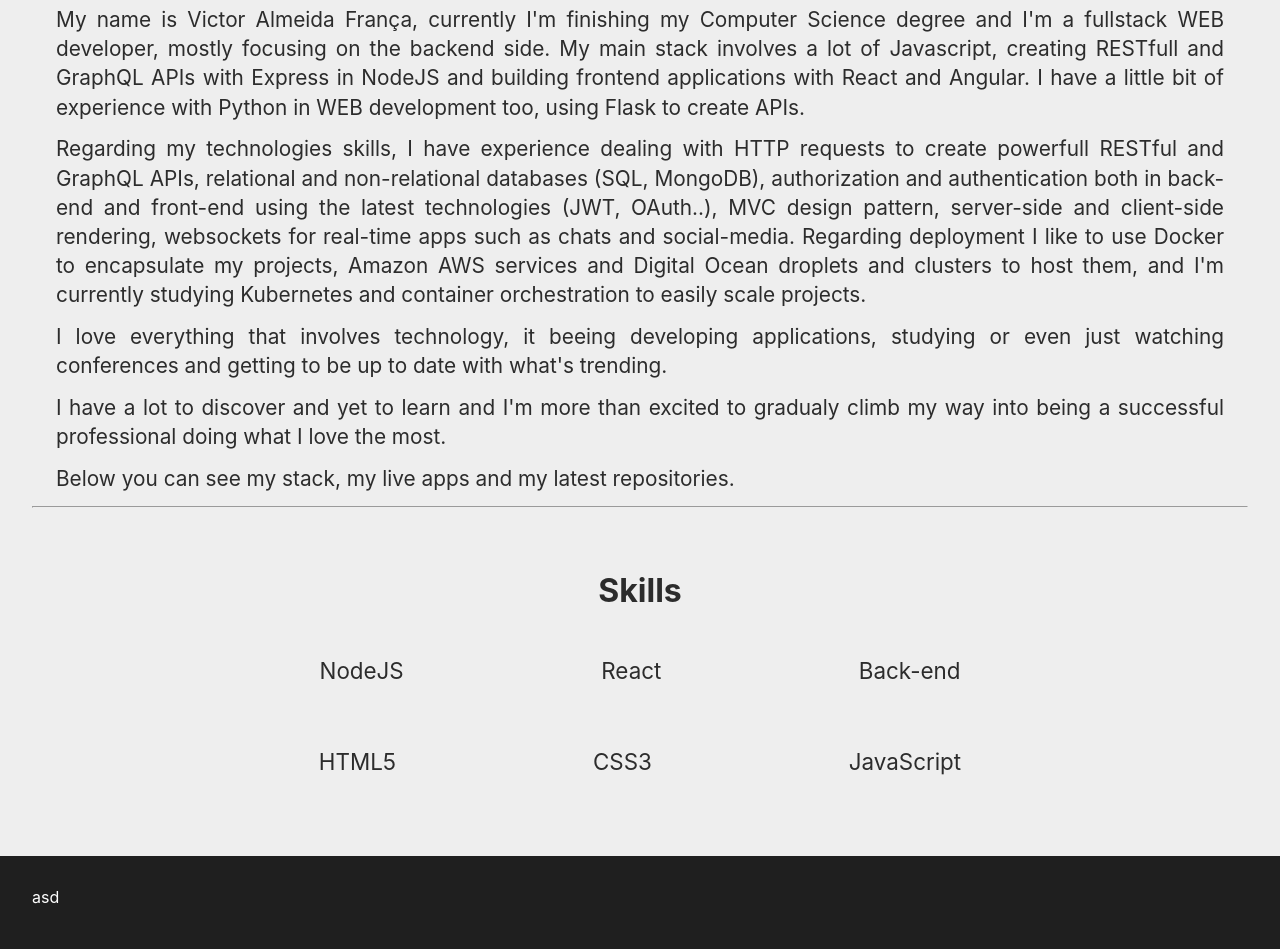
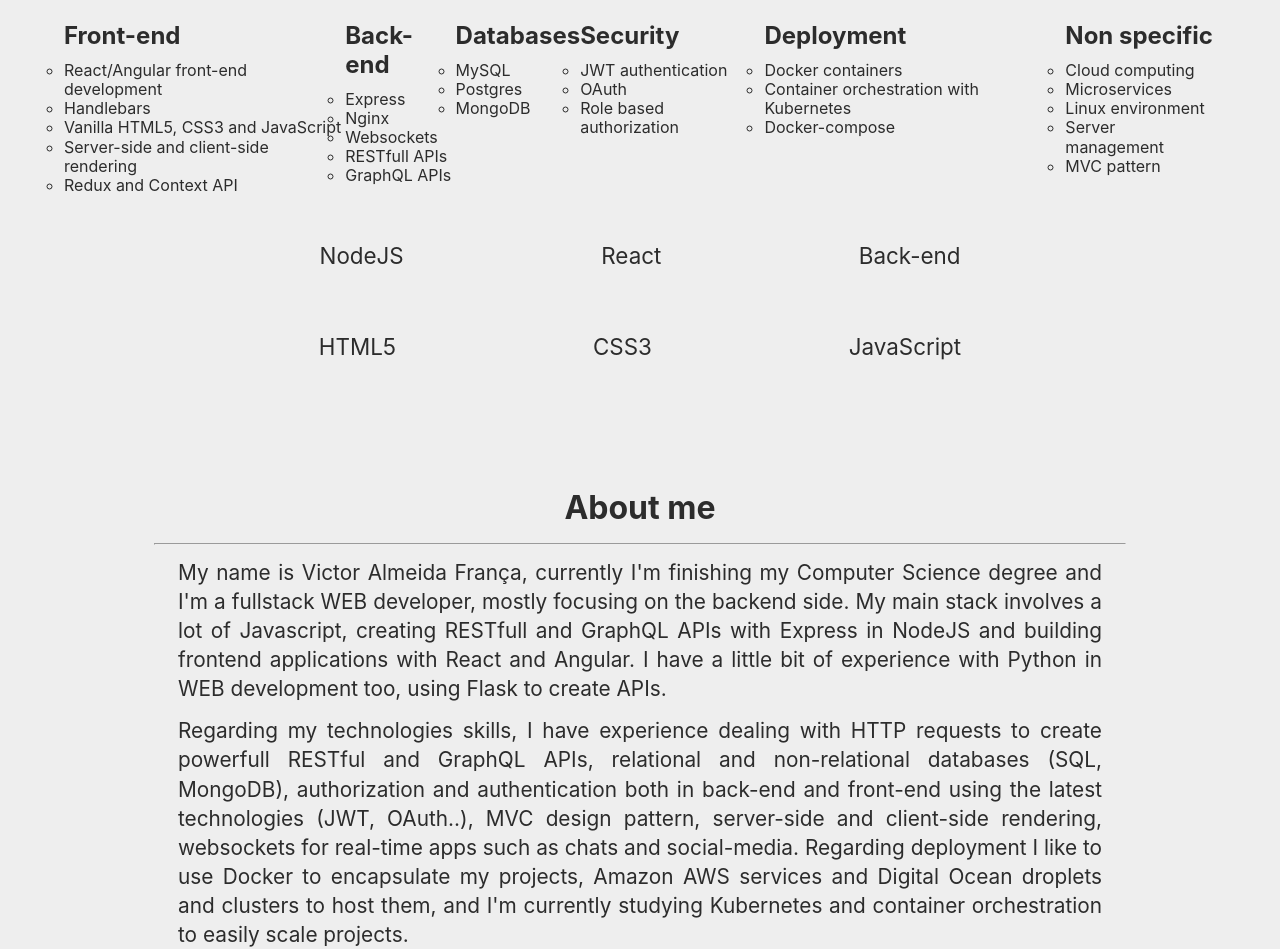
Before and after one commit to fr4nca/portfolio-ssr, a Next.js app: page / in a window 1280 px wide. Shown: the part 912-1861 px from the top of the page. Built offline with nearby package versions, Linux system fonts and the light colour scheme; no server answers.

Commit message:
added skills uls

```diff
--- a/components/About/About.css
+++ b/components/About/About.css
@@ -1,5 +1,6 @@
 #about .section {
   margin-bottom: 3rem;
+  padding: 2rem;
 }
 
 #about .section .me {
@@ -16,6 +17,15 @@
   display: flex;
   flex-direction: column;
   font-size: 1.4rem;
+}
+
+#about .section #skills {
+  display: flex;
+  justify-content: space-evenly;
+}
+
+#about .section #skills h2 {
+  margin-bottom: 0.6rem;
 }
 
 #about .section .skills-list #frameworks {
@@ -37,3 +47,14 @@
   display: block;
   margin: 0.5rem auto;
 }
+
+@media (max-width: 768px) {
+  #about .section #skills {
+    flex-direction: column;
+    justify-content: center;
+  }
+
+  #about .section #skills ul {
+    margin-top: 1rem;
+  }
+}
--- a/components/About/About.js
+++ b/components/About/About.js
@@ -6,47 +6,52 @@ export default class About extends Component {
     return (
       <div id="about" className="bg-light p-2">
         <div className="section">
-          <h2 className="section-heading">About me</h2>
-          <hr />
-          <p className="me">
-            My name is Victor Almeida França, currently I'm finishing my
-            Computer Science degree and I'm a fullstack WEB developer, mostly
-            focusing on the backend side. My main stack involves a lot of
-            Javascript, creating RESTfull and GraphQL APIs with Express in
-            NodeJS and building frontend applications with React and Angular. I
-            have a little bit of experience with Python in WEB development too,
-            using Flask to create APIs.
-          </p>
-          <p className="me">
-            Regarding my technologies skills, I have experience dealing with
-            HTTP requests to create powerfull RESTful and GraphQL APIs,
-            relational and non-relational databases (SQL, MongoDB),
-            authorization and authentication both in back-end and front-end
-            using the latest technologies (JWT, OAuth..), MVC design pattern,
-            server-side and client-side rendering, websockets for real-time apps
-            such as chats and social-media. Regarding deployment I like to use
-            Docker to encapsulate my projects, Amazon AWS services and Digital
-            Ocean droplets and clusters to host them, and I'm currently studying
-            Kubernetes and container orchestration to easily scale projects.
-          </p>
-          <p className="me">
-            I love everything that involves technology, it beeing developing
-            applications, studying or even just watching conferences and getting
-            to be up to date with what's trending.
-          </p>
-          <p className="me">
-            I have a lot to discover and yet to learn and I'm more than excited
-            to gradualy climb my way into being a successful professional doing
-            what I love the most.
-          </p>
-          <p className="me">
-            Below you can see my stack, my live apps and my latest repositories.
-          </p>
-          <hr />
-        </div>
-        <div className="container">
-          <div className="section">
-            <h2 className="section-heading">Skills</h2>
+          <h2 className="section-heading">Skills</h2>
+          <ul id="skills">
+            <ul id="frotend-skills">
+              <h2>Front-end</h2>
+              <li>React/Angular front-end development</li>
+              <li>Handlebars</li>
+              <li>Vanilla HTML5, CSS3 and JavaScript</li>
+              <li>Server-side and client-side rendering</li>
+              <li>Redux and Context API</li>
+            </ul>
+            <ul id="backend-skills">
+              <h2>Back-end</h2>
+              <li>Express </li>
+              <li>Nginx</li>
+              <li>Websockets</li>
+              <li>RESTfull APIs</li>
+              <li>GraphQL APIs</li>
+            </ul>
+            <ul id="databases-skills">
+              <h2>Databases</h2>
+              <li>MySQL</li>
+              <li>Postgres</li>
+              <li>MongoDB</li>
+            </ul>
+            <ul id="security-skills">
+              <h2>Security</h2>
+              <li>JWT authentication</li>
+              <li>OAuth</li>
+              <li>Role based authorization</li>
+            </ul>
+            <ul id="deployment-skills">
+              <h2>Deployment</h2>
+              <li>Docker containers</li>
+              <li>Container orchestration with Kubernetes</li>
+              <li>Docker-compose</li>
+            </ul>
+            <ul id="nonspecific-skills">
+              <h2>Non specific</h2>
+              <li>Cloud computing</li>
+              <li>Microservices</li>
+              <li>Linux environment</li>
+              <li>Server management</li>
+              <li>MVC pattern</li>
+            </ul>
+          </ul>
+          <div className="container">
             <ul className="skills-list">
               <div id="frameworks">
                 <li>
@@ -79,6 +84,49 @@ export default class About extends Component {
             </ul>
           </div>
         </div>
+        <div className="container">
+          <div className="section">
+            <h2 className="section-heading">About me</h2>
+            <hr />
+            <p className="me">
+              My name is Victor Almeida França, currently I'm finishing my
+              Computer Science degree and I'm a fullstack WEB developer, mostly
+              focusing on the backend side. My main stack involves a lot of
+              Javascript, creating RESTfull and GraphQL APIs with Express in
+              NodeJS and building frontend applications with React and Angular.
+              I have a little bit of experience with Python in WEB development
+              too, using Flask to create APIs.
+            </p>
+            <p className="me">
+              Regarding my technologies skills, I have experience dealing with
+              HTTP requests to create powerfull RESTful and GraphQL APIs,
+              relational and non-relational databases (SQL, MongoDB),
+              authorization and authentication both in back-end and front-end
+              using the latest technologies (JWT, OAuth..), MVC design pattern,
+              server-side and client-side rendering, websockets for real-time
+              apps such as chats and social-media. Regarding deployment I like
+              to use Docker to encapsulate my projects, Amazon AWS services and
+              Digital Ocean droplets and clusters to host them, and I'm
+              currently studying Kubernetes and container orchestration to
+              easily scale projects.
+            </p>
+            <p className="me">
+              I love everything that involves technology, it beeing developing
+              applications, studying or even just watching conferences and
+              getting to be up to date with what's trending.
+            </p>
+            <p className="me">
+              I have a lot to discover and yet to learn and I'm more than
+              excited to gradualy climb my way into being a successful
+              professional doing what I love the most.
+            </p>
+            <p className="me">
+              Below you can see my stack, my live apps and my latest
+              repositories.
+            </p>
+            <hr />
+          </div>
+        </div>
       </div>
     );
   }
--- a/pages/index.js
+++ b/pages/index.js
@@ -37,7 +37,7 @@ class Index extends Component {
   };
 
   render() {
-    let screen = (
+    let content = (
       <Fragment>
         <Landing navHeight={this.state.navHeight} />
         <About />
@@ -61,7 +61,7 @@ class Index extends Component {
           />
         </Head>
         <Navbar setNavHeight={this.setNavHeight} />
-        {screen}
+        {content}
         <Footer />
       </Fragment>
     );
```
